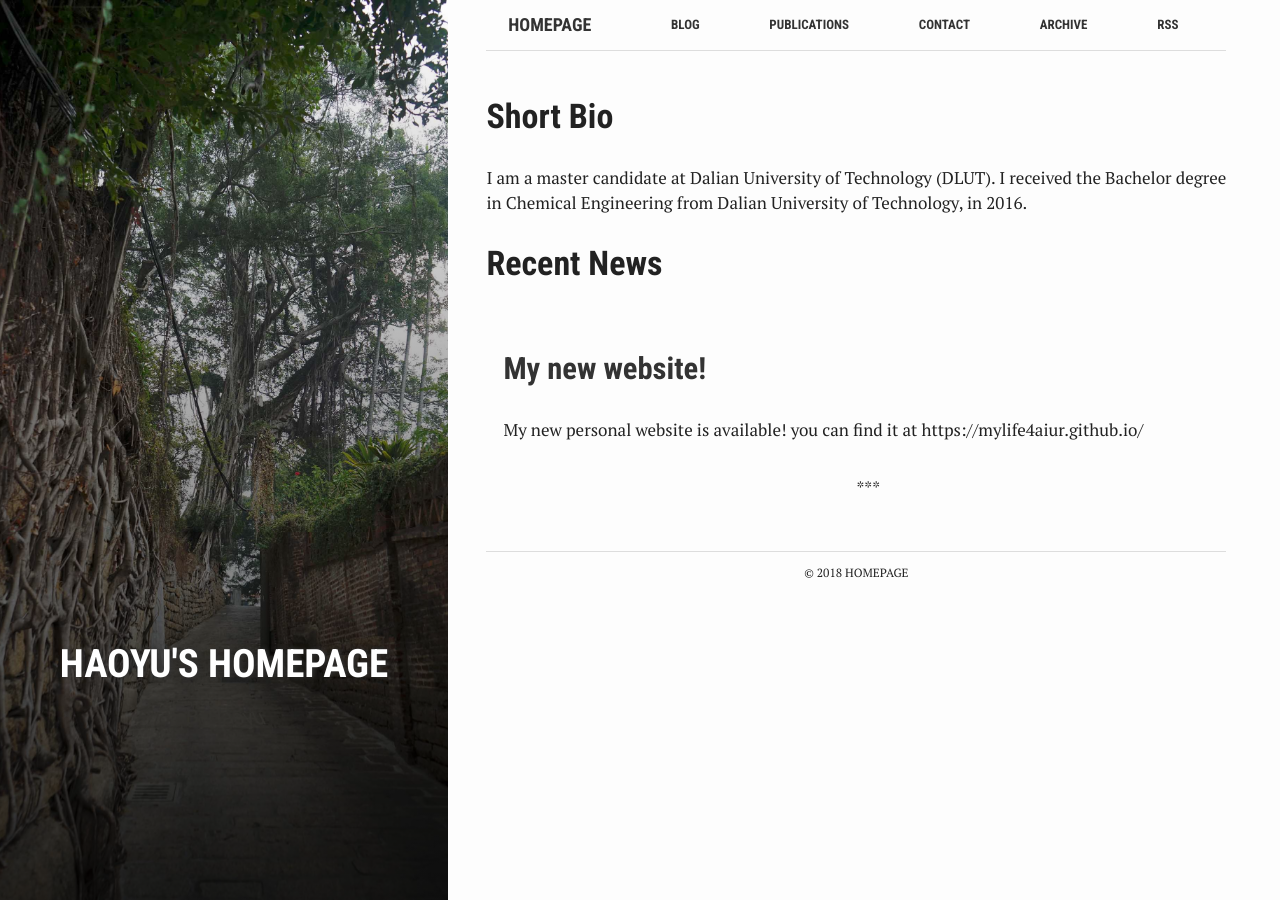
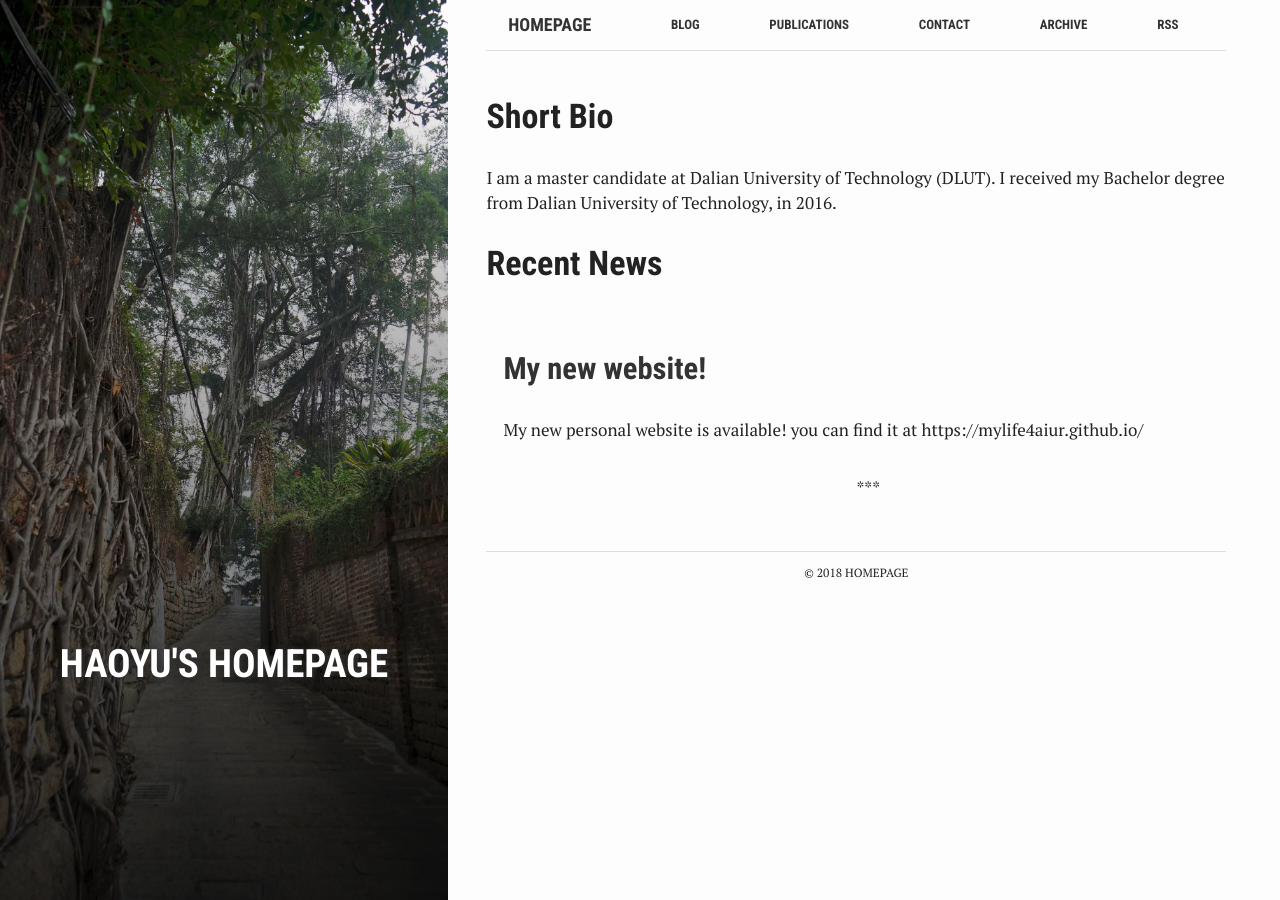
Before and after one commit to mylife4aiur/mylife4aiur.github.io, a Jekyll site: the page built from index.html, in a window 1280 px wide. Built offline with Jekyll 4.4.1, drawn with Linux system fonts in a browser that asks for light colours.

Commit message:
modify index

```diff
--- a/index.html
+++ b/index.html
@@ -8,7 +8,7 @@ summary: " "
 <h1 id="bio">Short Bio</h1>
 
 <p>I am a master candidate at Dalian University of Technology (DLUT).
-    I received the Bachelor degree in Chemical Engineering from Dalian University of Technology, in 2016.</p>
+    I received my Bachelor degree from Dalian University of Technology, in 2016.</p>
 
 
 <h1 id="Recent News">Recent News</h1>
```
